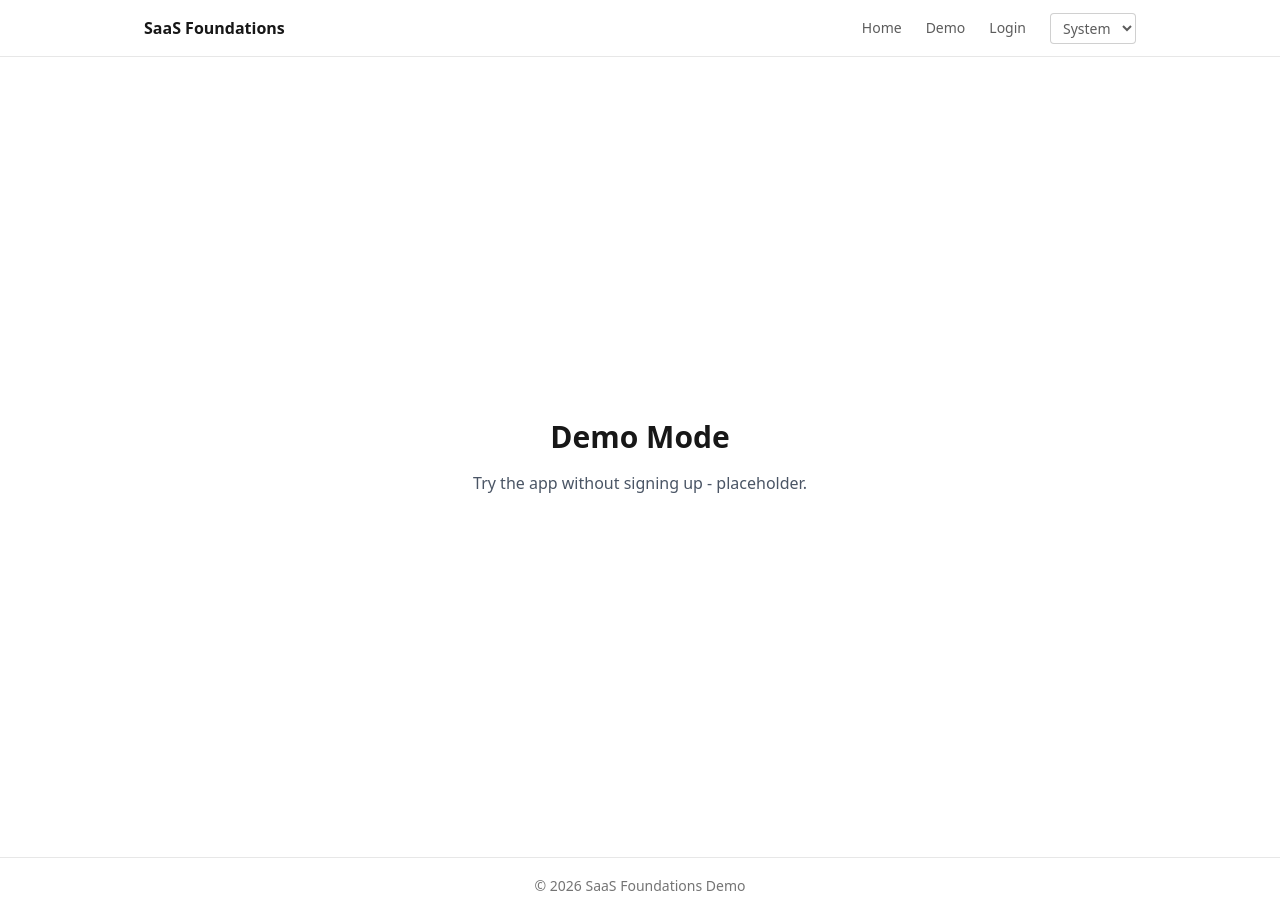
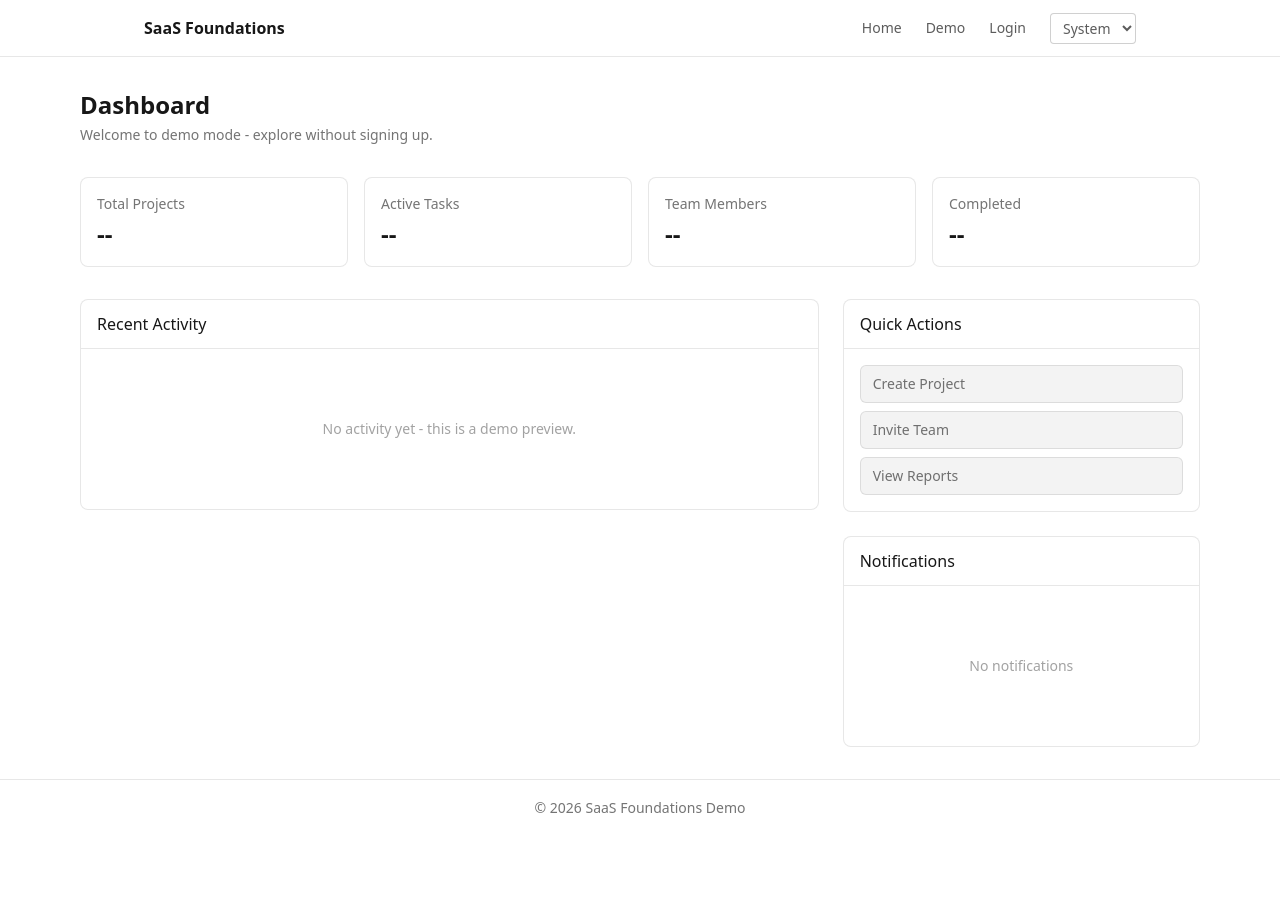
Before and after one commit to RoccoFaranda/saas-foundations-demo, a Next.js app: page /demo in a window 1280 px wide. After the commit the page ends 836 px from the top, so only its background shows below. Built offline with nearby package versions, Linux system fonts and the light colour scheme.

Commit message:
feat: add demo dashboard shell

```diff
--- a/app/(demo)/demo/page.tsx
+++ b/app/(demo)/demo/page.tsx
@@ -1,10 +1,92 @@
 export default function DemoPage() {
   return (
-    <main className="flex min-h-screen flex-col items-center justify-center p-8">
-      <h1 className="text-3xl font-bold">Demo Mode</h1>
-      <p className="mt-4 text-gray-600">
-        Try the app without signing up - placeholder.
-      </p>
-    </main>
+    <div className="mx-auto w-full max-w-6xl px-4 py-8">
+      {/* Page Header */}
+      <div className="mb-8">
+        <h1 className="text-2xl font-bold">Dashboard</h1>
+        <p className="mt-1 text-sm text-foreground/60">
+          Welcome to demo mode - explore without signing up.
+        </p>
+      </div>
+
+      {/* Stats Cards */}
+      <div className="mb-8 grid gap-4 sm:grid-cols-2 lg:grid-cols-4">
+        <StatCard label="Total Projects" value="--" />
+        <StatCard label="Active Tasks" value="--" />
+        <StatCard label="Team Members" value="--" />
+        <StatCard label="Completed" value="--" />
+      </div>
+
+      {/* Main Content Grid */}
+      <div className="grid gap-6 lg:grid-cols-3">
+        {/* Primary Panel */}
+        <div className="lg:col-span-2">
+          <Panel title="Recent Activity">
+            <EmptyState message="No activity yet - this is a demo preview." />
+          </Panel>
+        </div>
+
+        {/* Side Panel */}
+        <div className="space-y-6">
+          <Panel title="Quick Actions">
+            <div className="space-y-2">
+              <PlaceholderButton label="Create Project" />
+              <PlaceholderButton label="Invite Team" />
+              <PlaceholderButton label="View Reports" />
+            </div>
+          </Panel>
+
+          <Panel title="Notifications">
+            <EmptyState message="No notifications" />
+          </Panel>
+        </div>
+      </div>
+    </div>
   );
 }
+
+function StatCard({ label, value }: { label: string; value: string }) {
+  return (
+    <div className="rounded-lg border border-foreground/10 bg-background p-4">
+      <p className="text-sm text-foreground/60">{label}</p>
+      <p className="mt-1 text-2xl font-semibold">{value}</p>
+    </div>
+  );
+}
+
+function Panel({
+  title,
+  children,
+}: {
+  title: string;
+  children: React.ReactNode;
+}) {
+  return (
+    <div className="rounded-lg border border-foreground/10 bg-background">
+      <div className="border-b border-foreground/10 px-4 py-3">
+        <h2 className="font-medium">{title}</h2>
+      </div>
+      <div className="p-4">{children}</div>
+    </div>
+  );
+}
+
+function EmptyState({ message }: { message: string }) {
+  return (
+    <div className="flex h-32 items-center justify-center text-sm text-foreground/40">
+      {message}
+    </div>
+  );
+}
+
+function PlaceholderButton({ label }: { label: string }) {
+  return (
+    <button
+      type="button"
+      disabled
+      className="w-full rounded-md border border-foreground/10 bg-foreground/5 px-3 py-2 text-left text-sm text-foreground/60 transition-colors hover:bg-foreground/10"
+    >
+      {label}
+    </button>
+  );
+}
```
